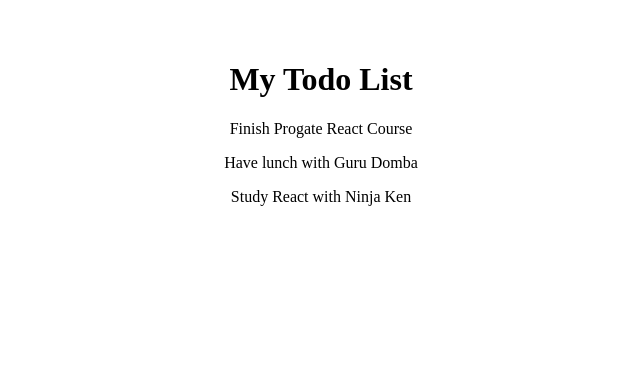
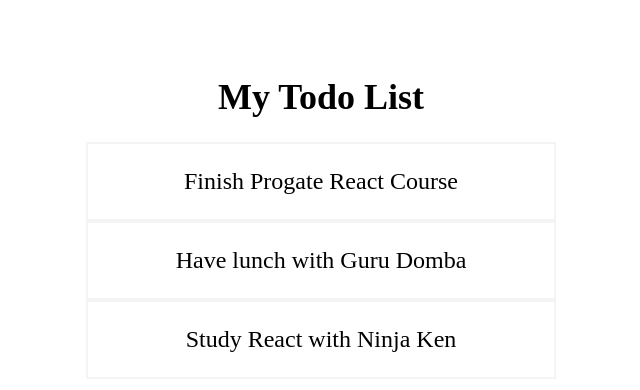
Before and after one commit to dekDika13/Todo-2-, a React (Vite) app: page / in a window 1280 px wide. Shown: the top 390 px of the page, without its empty margins (319-959 px from the left). Built offline with nearby package versions, Linux system fonts and the light colour scheme.

Commit message:
Add CSS to components

```diff
--- a/src/App.jsx
+++ b/src/App.jsx
@@ -26,11 +26,19 @@
   console.log(todos)
 
   return (
-    <div>
-      <h1>My Todo List</h1>
+    <div style={styles.container}>
+      <h1 style={styles.title}>My Todo List</h1>
       <Todos todos={todos} />
     </div>
   )
 }
-
+const styles = {
+  container: {
+    textAlign: 'center',
+    padding: '12px',
+  },
+  title: {
+    fontSize: '36px',
+  },
+}
 export default App
--- a/src/components/TodoItem.jsx
+++ b/src/components/TodoItem.jsx
@@ -1,7 +1,17 @@
 import React from 'react'
 
 const TodoItem = ({ todo }) => {
-  return <p>{todo.title}</p>
+    return (
+        <div style={styles.todoItem}>
+            <p>{todo.title}</p>
+        </div>
+    )
+}
+const styles = {
+    todoItem: {
+        border: '2px solid #f4f4f4',
+        fontSize: '24px',
+    },
 }
 
 export default TodoItem
--- a/src/components/Todos.jsx
+++ b/src/components/Todos.jsx
@@ -2,13 +2,19 @@
 import TodoItem from './TodoItem'
 
 const Todos = ({ todos }) => {
-  return (
-    <div>
-      {todos.map((todo) => {
-        return <p key={todo.id}>{todo.title}</p>
-      })}
-    </div>
-  )
+    return (
+        <div style={styles.container}>
+            {todos.map((todo) => {
+                return <TodoItem key={todo.id} todo={todo} />
+            })}
+        </div>
+    )
+}
+const styles = {
+    container: {
+        width: '40%',
+        margin: '0 auto',
+    },
 }
 
 export default Todos
```
